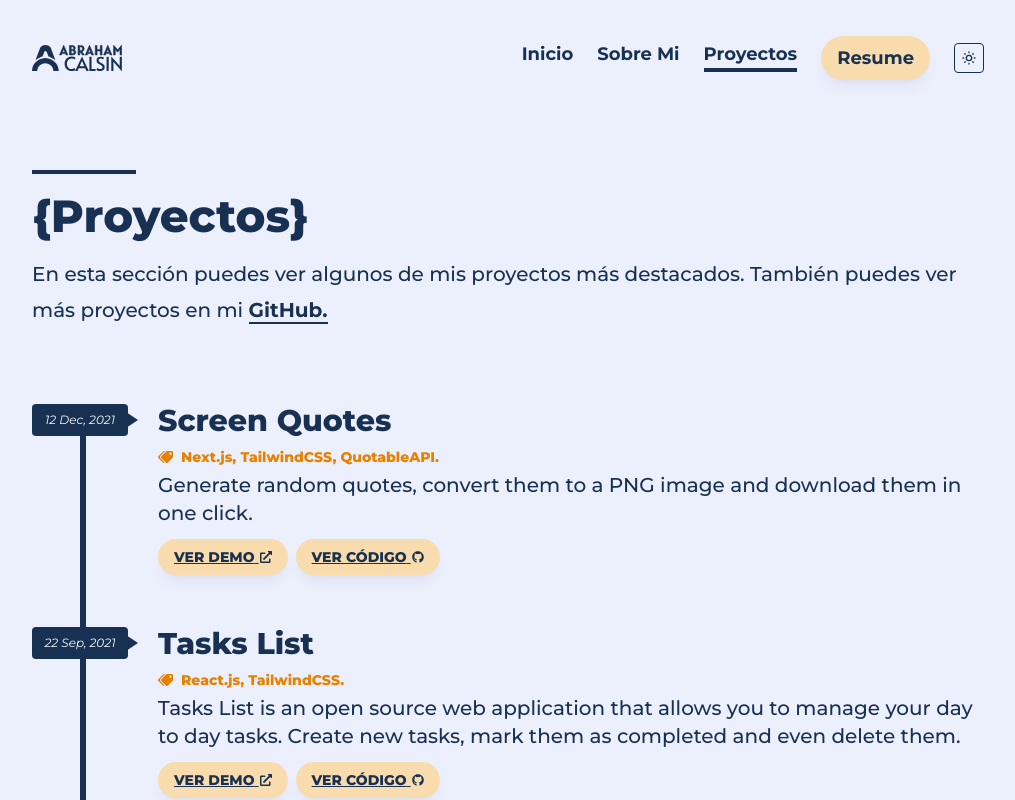
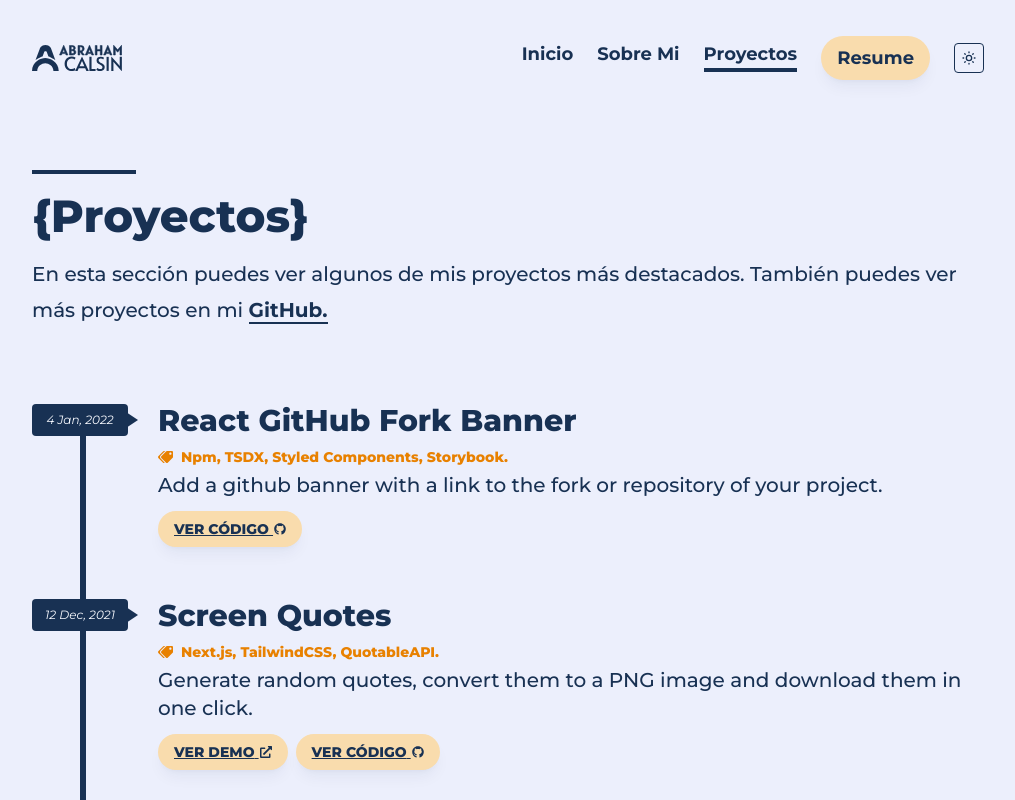
Before and after one commit to Uvacoder/port-abrahamcalsin, a Next.js app: page /projects in a window 1280 px wide. Shown: the top 800 px of the page, without its empty margins (132-1147 px from the left). Built offline with nearby package versions, Linux system fonts and the light colour scheme.

Commit message:
A new project added (#27)

```diff
--- a/src/components/cont-projects/index.tsx
+++ b/src/components/cont-projects/index.tsx
@@ -79,6 +79,13 @@ const ContProjects = () => {
 	return (
 		<div className="relative my-5.5 sm:my-9.5 timeline">
 			<Project
+				projectDate={new Date('1/04/2022')}
+				projectTitle="React GitHub Fork Banner"
+				tags="Npm, TSDX, Styled Components, Storybook."
+				projectDescription="Add a github banner with a link to the fork or repository of your project."
+				hrefProjectCode="https://github.com/abrahamcalsin/github-fork-banner"
+			/>
+			<Project
 				projectDate={new Date('12/12/2021')}
 				projectTitle="Screen Quotes"
 				tags="Next.js, TailwindCSS, QuotableAPI."
```
